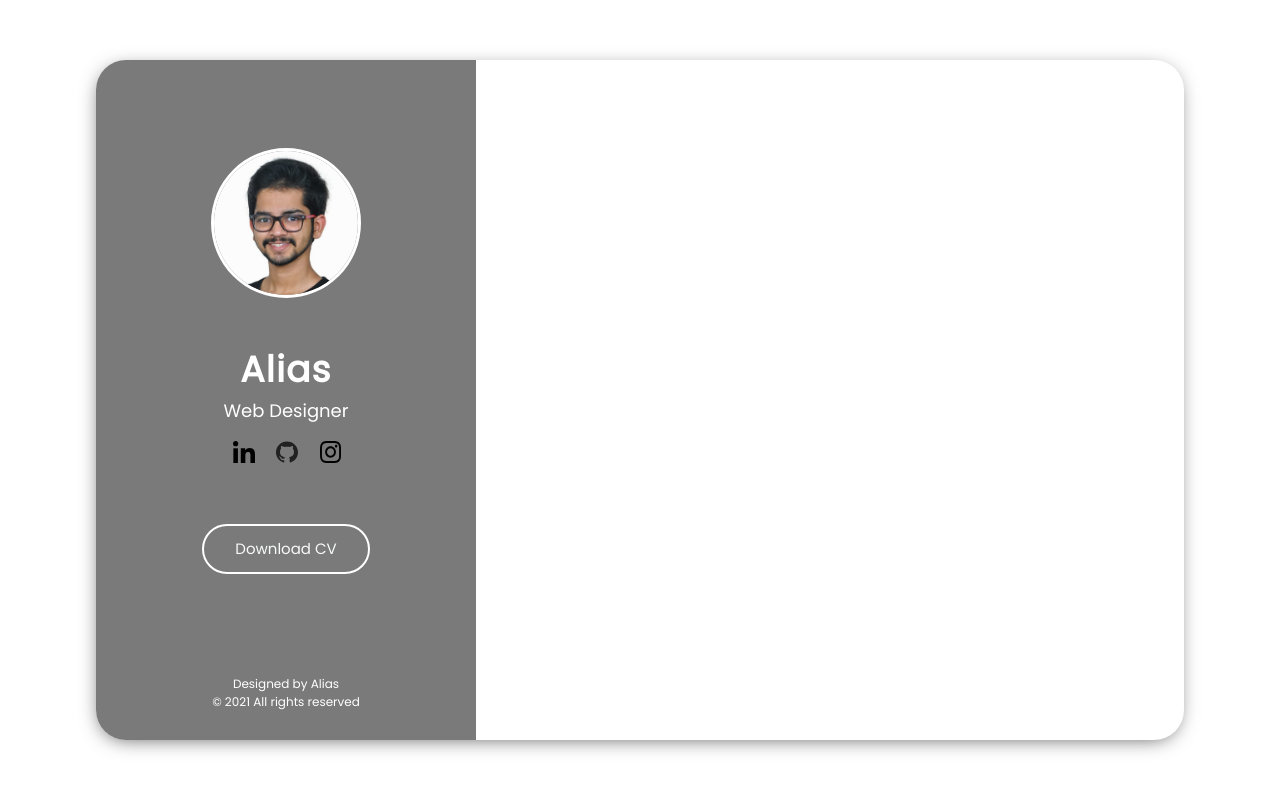
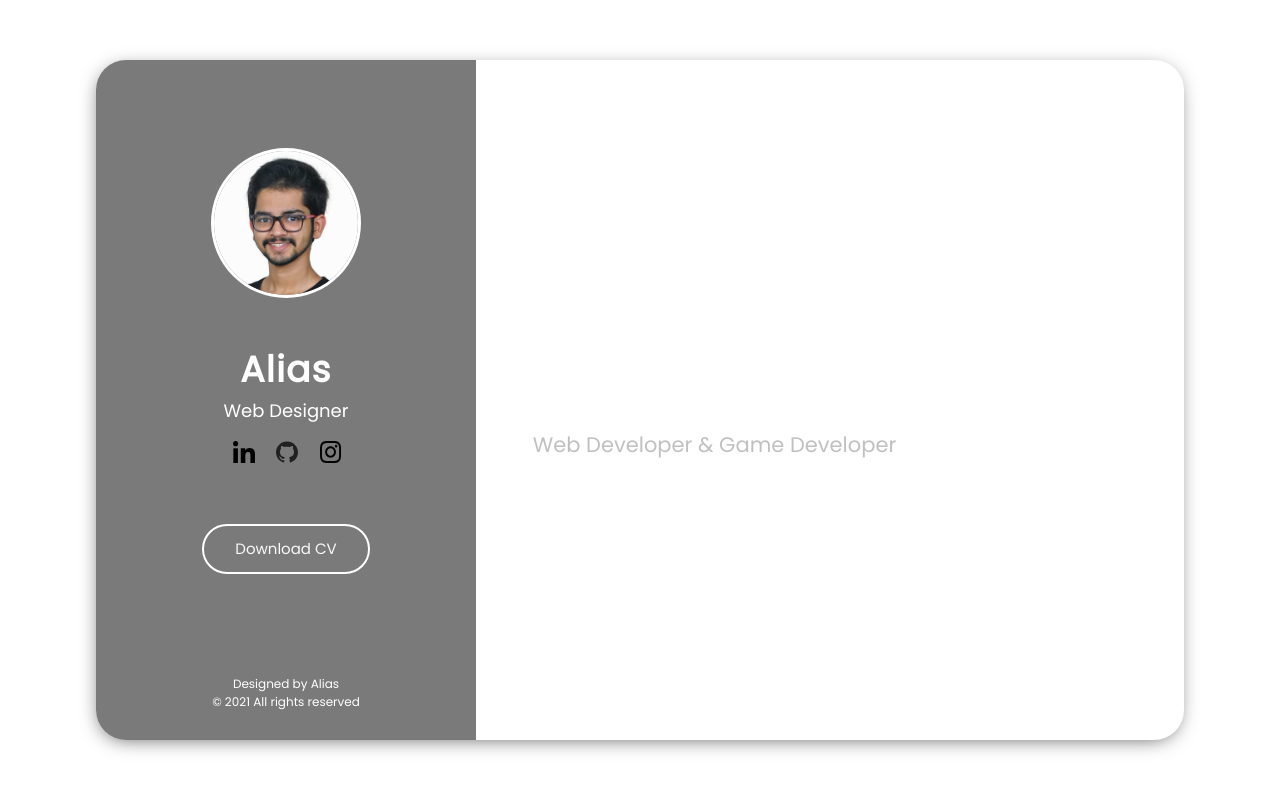
Before and after one commit to Swanand-Wagh/Resume-Portfolio, a React (Create React App) app: page / in a window 1280 px wide. Shown: the top 790 px of the page. Built offline with nearby package versions, Linux system fonts and the light colour scheme.

Commit message:
Home Component added

```diff
--- a/src/Components/Main Container/Home.js
+++ b/src/Components/Main Container/Home.js
@@ -0,0 +1,18 @@
+import React from "react";
+
+function Home() {
+  return (
+    <>
+      <div style={{ display: "grid", placeItems: "center", height: "100%" }}>
+        <div className="text-center">
+          <p style={{ color: "white", fontSize: "60px" }}>Swanand Wagh</p>
+          <p style={{ color: "#8888", fontSize: "21px" }}>
+            Web Developer & Game Developer
+          </p>
+        </div>
+      </div>
+    </>
+  );
+}
+
+export default Home;
--- a/src/Pages/MainContainer.js
+++ b/src/Pages/MainContainer.js
@@ -1,7 +1,15 @@
 import React from "react";
+import Home from "../Components/Main Container/Home";
+import "../App.css";
 
 function MainContainer() {
-  return <div></div>;
+  return (
+    <>
+      <div className="main-container">
+        <Home />
+      </div>
+    </>
+  );
 }
 
 export default MainContainer;
```
